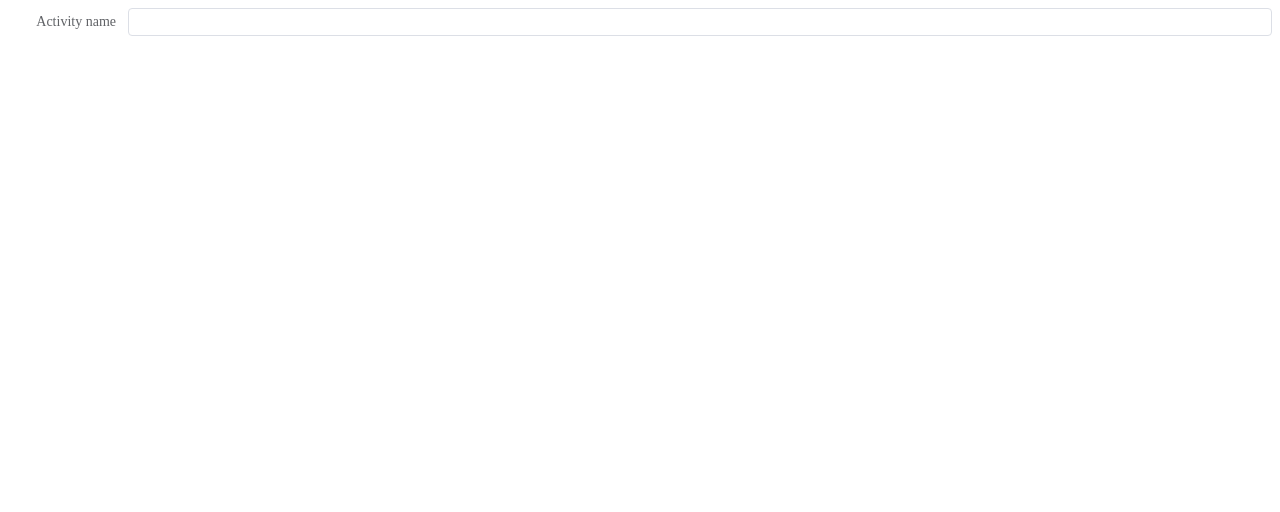
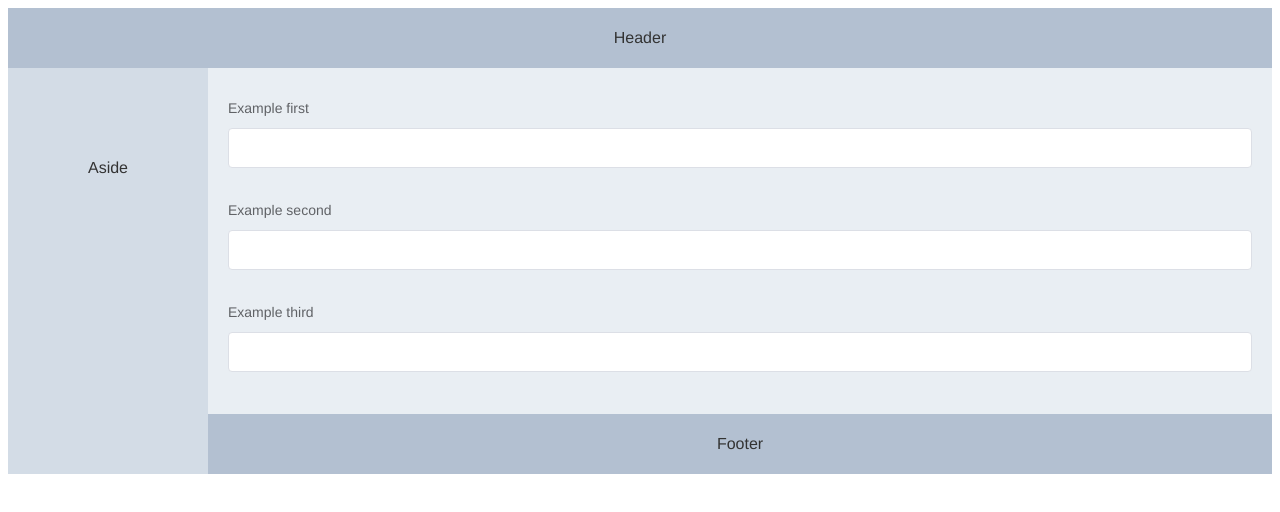
Before and after one commit to tomeightyeight/nuxt-dummy-application, a Nuxt app: page / in a window 1280 px wide. Shown: the top 512 px of the page. Built offline with nearby package versions, Linux system fonts and the light colour scheme.

Commit message:
Add a base layout

```diff
--- a/layouts/default.vue
+++ b/layouts/default.vue
@@ -1,26 +1,38 @@
 <template>
-  <main class="main">
-    <el-row>
-      <el-col :span="24">
-        <div class="grid-content bg-purple-dark">
+  <el-container>
+    <el-header>Header</el-header>
+    <el-container>
+      <el-aside width="200px">Aside</el-aside>
+      <el-container>
+        <el-main>
           <nuxt />
-        </div>
-      </el-col>
-    </el-row>
-  </main>
+        </el-main>
+        <el-footer>Footer</el-footer>
+      </el-container>
+    </el-container>
+  </el-container>
 </template>
 
 <script>
 'use strict'
 
-import { Row, Col } from 'element-ui'
+import {
+  Container,
+  Header,
+  Aside,
+  Main,
+  Footer
+} from 'element-ui'
 
 export default {
   name: 'default',
 
   components: {
-    'el-row': Row,
-    'el-col': Col
+    'ElContainer': Container,
+    'ElHeader': Header,
+    'ElAside': Aside,
+    'ElMain': Main,
+    'ElFooter': Footer
   },
 
   data () {
@@ -31,8 +43,42 @@ export default {
 }
 </script>
 
-<style lang="scss" scoped>
-.main {
-  //
+<style lang="scss">
+body {
+  font-family: "Helvetica Neue", Helvetica, Arial, sans-serif;
+}
+
+.el-header, .el-footer {
+  background-color: #B3C0D1;
+  color: #333;
+  text-align: center;
+  line-height: 60px;
+}
+
+.el-aside {
+  background-color: #D3DCE6;
+  color: #333;
+  text-align: center;
+  line-height: 200px;
+}
+
+.el-main {
+  background-color: #E9EEF3;
+  color: #333;
+  text-align: center;
+  line-height: 160px;
+}
+
+body > .el-container {
+  margin-bottom: 40px;
+}
+
+.el-container:nth-child(5) .el-aside,
+.el-container:nth-child(6) .el-aside {
+  line-height: 260px;
+}
+
+.el-container:nth-child(7) .el-aside {
+  line-height: 320px;
 }
 </style>
--- a/nuxt.config.js
+++ b/nuxt.config.js
@@ -1,4 +1,4 @@
-const path = require('path');
+const path = require('path')
 
 module.exports = {
   /**
@@ -27,8 +27,8 @@ module.exports = {
    * Build configuration (webpack extension)
    */
   build: {
-    /*
-    ** Babel
+    /**
+     * Babel
      */
     babel: {
       presets: ['vue-app'],
--- a/pages/index.vue
+++ b/pages/index.vue
@@ -1,8 +1,14 @@
 <template>
   <section class="section">
-    <el-form ref="form" :model="sizeForm" label-width="120px" size="mini">
-      <el-form-item label="Activity name">
-        <el-input v-model="sizeForm.name"></el-input>
+    <el-form ref="form" :model="exampleForm">
+      <el-form-item label="Example first">
+        <el-input v-model="exampleForm.first"></el-input>
+      </el-form-item>
+      <el-form-item label="Example second">
+        <el-input v-model="exampleForm.second"></el-input>
+      </el-form-item>
+      <el-form-item label="Example third">
+        <el-input v-model="exampleForm.third"></el-input>
       </el-form-item>
     </el-form>
   </section>
@@ -22,29 +28,24 @@ export default {
   name: 'index-view',
 
   components: {
-    'el-form': Form,
-    'el-form-item': FormItem,
-    'el-input': Input,
-    'el-button': Button
+    'ElForm': Form,
+    'ElFormItem': FormItem,
+    'ElInput': Input,
+    'ElButton': Button
   },
 
   data () {
     return {
-      sizeForm: {
-        name: '',
-        region: '',
-        date1: '',
-        date2: '',
-        delivery: false,
-        type: [],
-        resource: '',
-        desc: ''
+      exampleForm: {
+        first: '',
+        second: '',
+        third: ''
       }
     }
   }
 }
 </script>
 
-<style lang="scss" scoped>
+<style lang="scss">
 
 </style>
```
